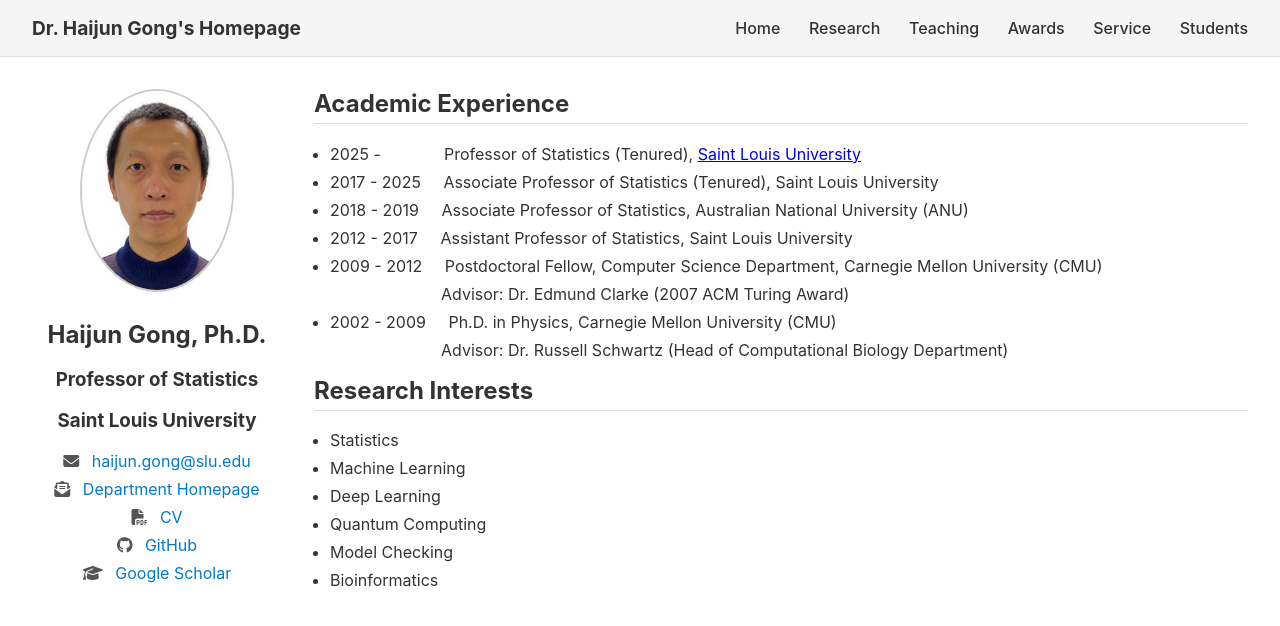
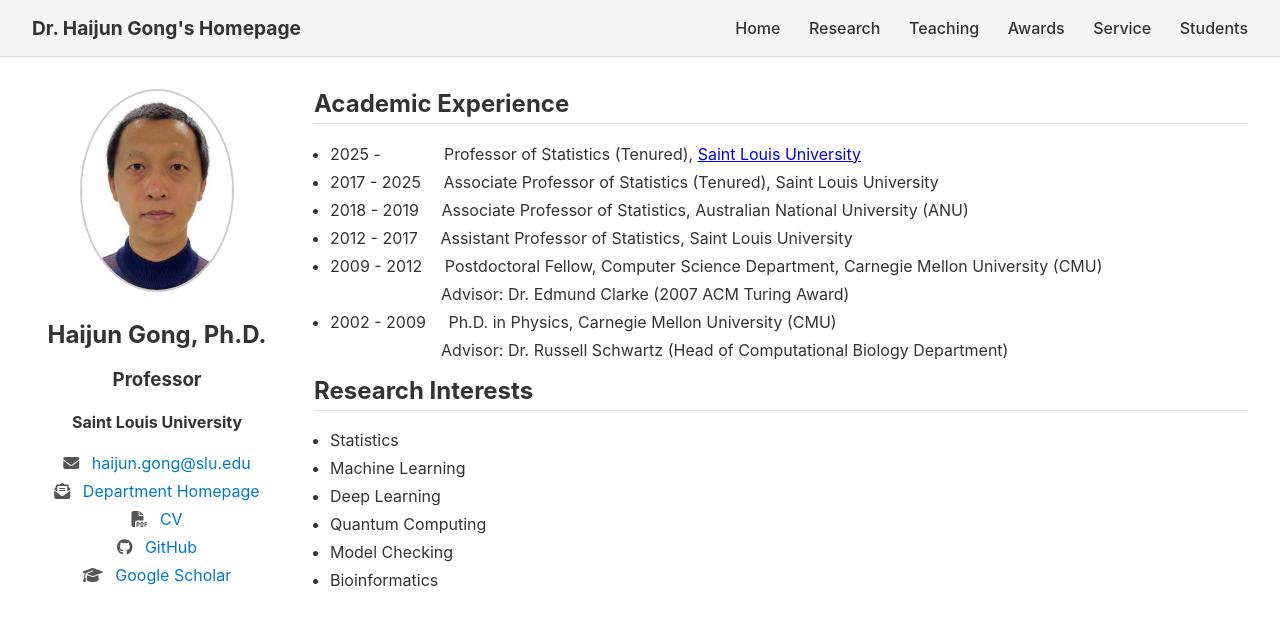
Before and after one commit to GongData/gongData.github.io, a Jekyll site: the page index.html, which Jekyll copies as it is, in a window 1280 px wide. Shown: the top 626 px of the page. Built offline with Jekyll 4.4.1, drawn with Linux system fonts in a browser that asks for light colours.

Commit message:
Update index.html

```diff
--- a/index.html
+++ b/index.html
@@ -107,8 +107,8 @@
   <aside class="sidebar">
     <img src="/assets/Haijun22.jpg" alt="Haijun Gong">
     <h2>Haijun Gong, Ph.D. </h2>
-    <h3>Professor of Statistics</h3>
- <h3>Saint Louis University</h3>
+    <h3>Professor</h3>
+ <h4>Saint Louis University</h4>
 
 
     <ul class="icon-list">
```
